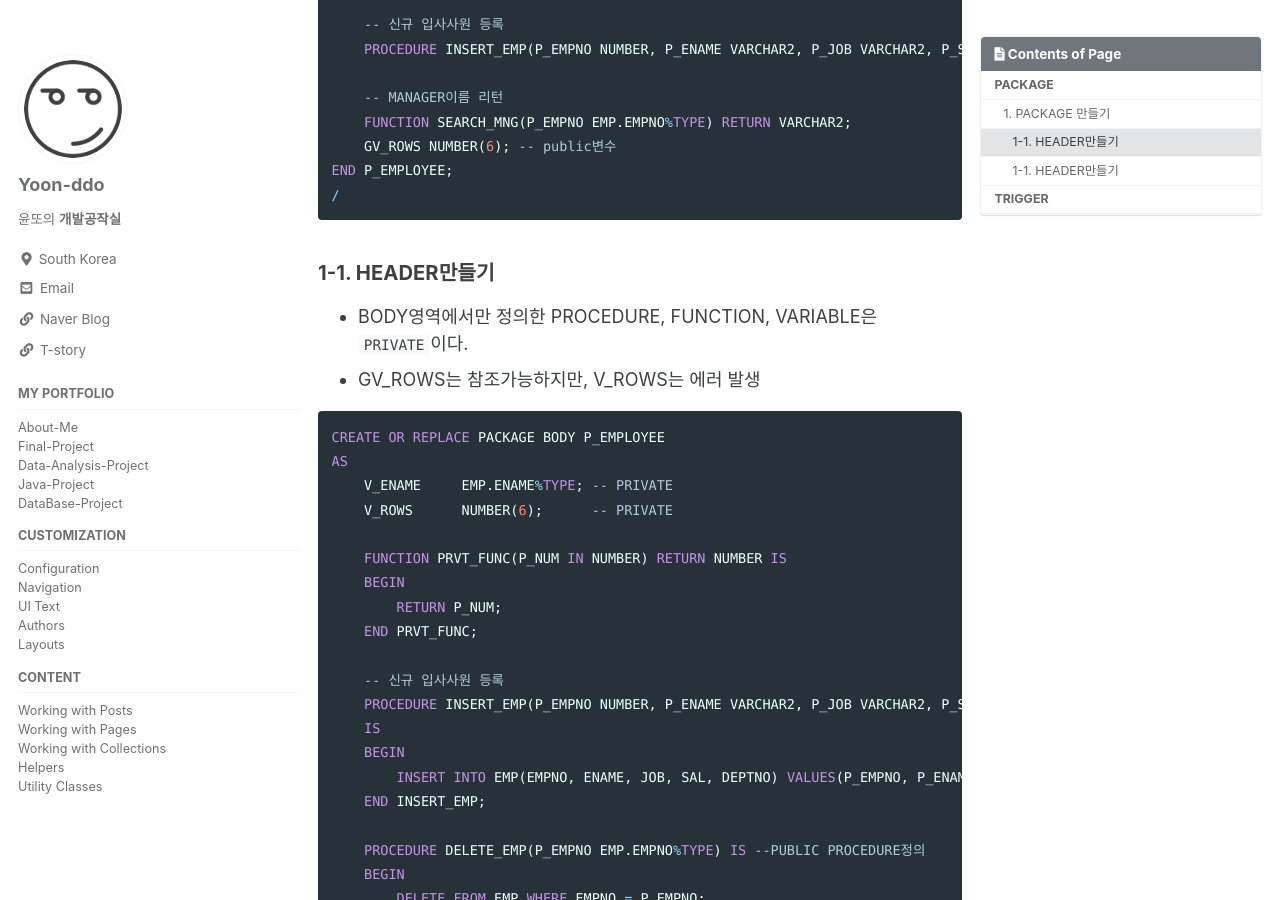
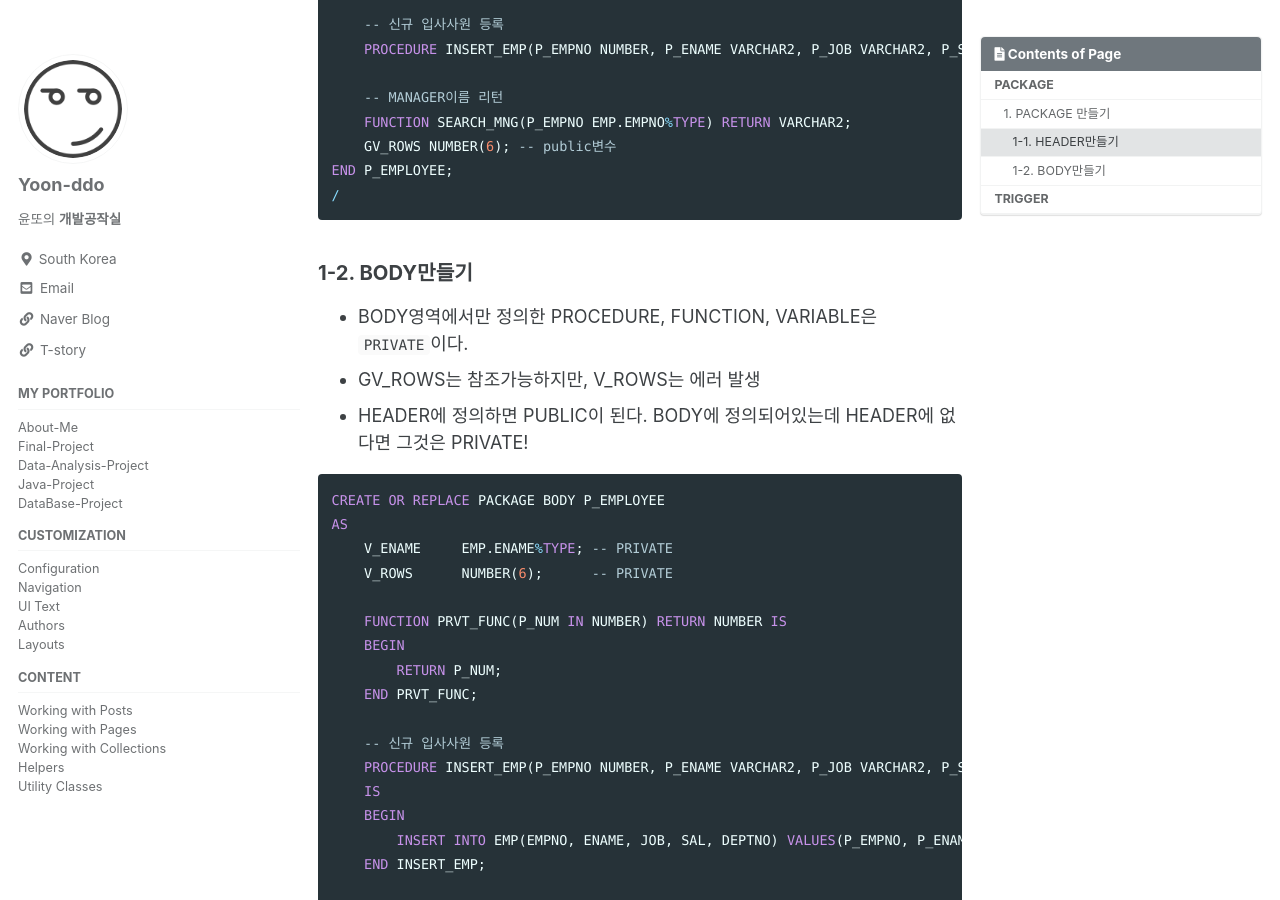
Before and after one commit to Yoon-ddo/Yoon-ddo.github.io, a Jekyll site: the page built from _posts/2021-07-05-PLSQL08_Module(Stored Block3).md, in a window 1280 px wide and 900 px high, scrolled down 637 px. Built offline with Jekyll 4.4.1, drawn with Linux system fonts in a browser that asks for light colours; cached includes are drawn as plain includes.

Commit message:
Update 2021-07-05-PLSQL08_Module(Stored Block3).md

````diff
--- a/_posts/2021-07-05-PLSQL08_Module(Stored Block3).md
+++ b/_posts/2021-07-05-PLSQL08_Module(Stored Block3).md
@@ -35,9 +35,10 @@ END P_EMPLOYEE;
 
 
 
-### 1-1. HEADER만들기
+### 1-2. BODY만들기
 - BODY영역에서만 정의한 PROCEDURE, FUNCTION, VARIABLE은 `PRIVATE`이다.
 - GV_ROWS는 참조가능하지만, V_ROWS는 에러 발생
+- HEADER에 정의하면 PUBLIC이 된다. BODY에 정의되어있는데 HEADER에 없다면 그것은 PRIVATE!
 
 ```sql
 CREATE OR REPLACE PACKAGE BODY P_EMPLOYEE
````
